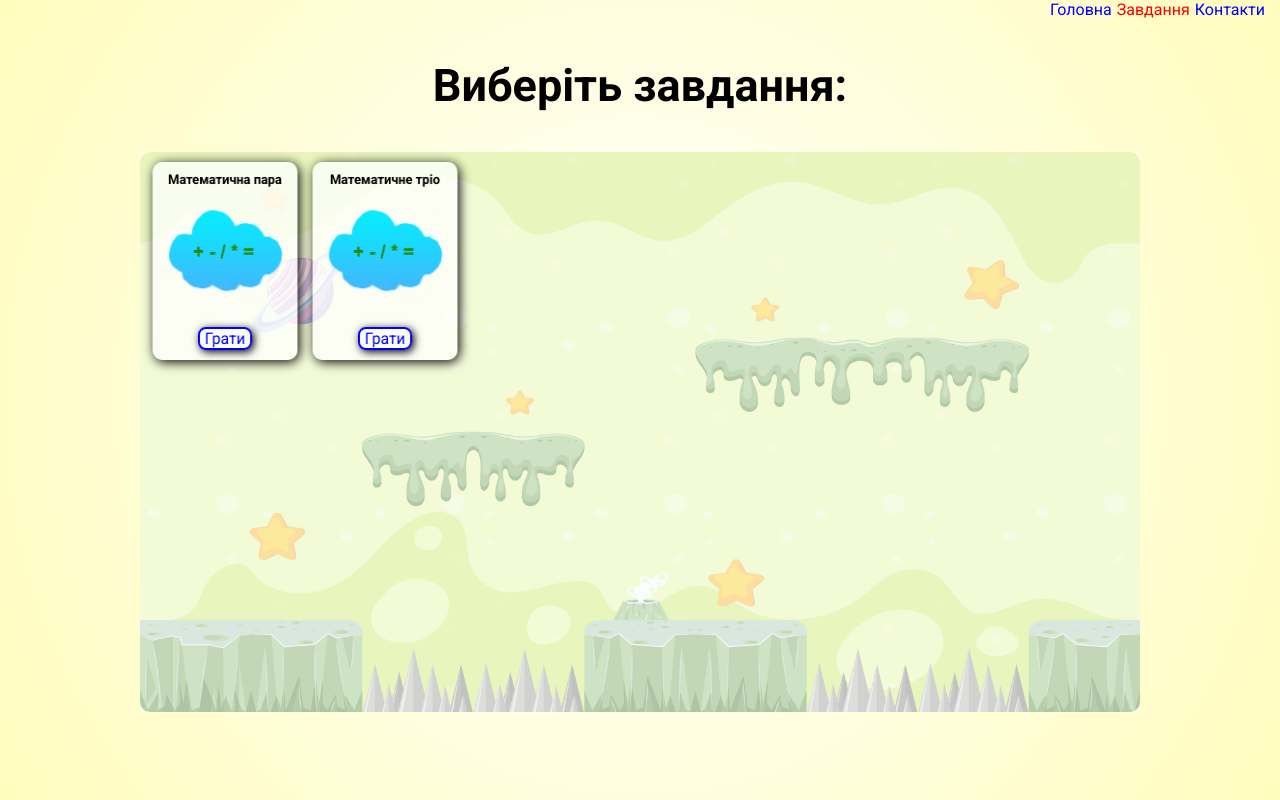
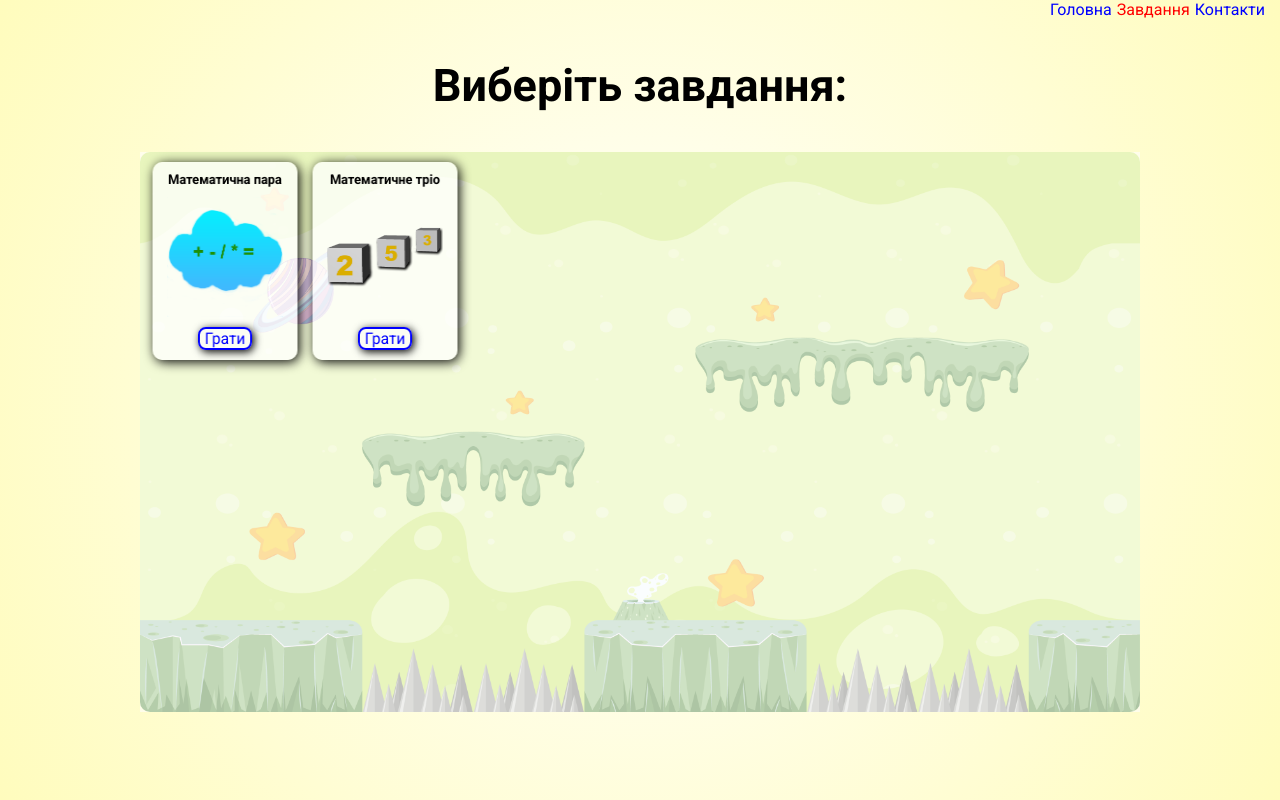
Before and after one commit to RSS-777/know_and_solve, a Next.js app: page /tasks in a window 1280 px wide. Built offline with nearby package versions, Linux system fonts and the light colour scheme.

Commit message:
Added wrapper image + corrected sound

```diff
--- a/src/app/games/mathematical-trio/gameLogic.ts
+++ b/src/app/games/mathematical-trio/gameLogic.ts
@@ -267,6 +267,7 @@ const handleAnswer = ({
 
             if (numberQuestions === 20) {
                 setGameEnd(true)
+                playSound({ index: 3, soundPath: '/sound/mathematical/win.mp3', audioRef });
                 return
             } else {
                 handleStartGame({
--- a/src/app/tasks/page.tsx
+++ b/src/app/tasks/page.tsx
@@ -3,6 +3,7 @@ import { GameCard } from '../../components/GameCard';
 import type { Metadata } from "next";
 import styles from '../../styles/pages/tasks.module.scss';
 import imageArithmetic from '../../assets/images/arithmetic/cloud.png';
+import imageMathematical from '../../assets/images/mathematical/wrapperMathematical.png';
 
 export const metadata: Metadata = {
   title: "Завдання для школярів – Логічні, математичні та творчі задачі",
@@ -16,7 +17,7 @@ const Task = () => {
       <Header title="Виберіть завдання:" />
       <section className={styles['block-games']}>
         <GameCard h5="Математична пара" image={imageArithmetic} link="/games/arithmetic-trainer" />
-        <GameCard h5="Математичне тріо" image={imageArithmetic} link="/games/mathematical-trio" />
+        <GameCard h5="Математичне тріо" image={imageMathematical} link="/games/mathematical-trio" />
       </section>
     </div>
   )
```
Also changed, not shown: src/assets/images/mathematical/wrapperMathematical.png (added).
